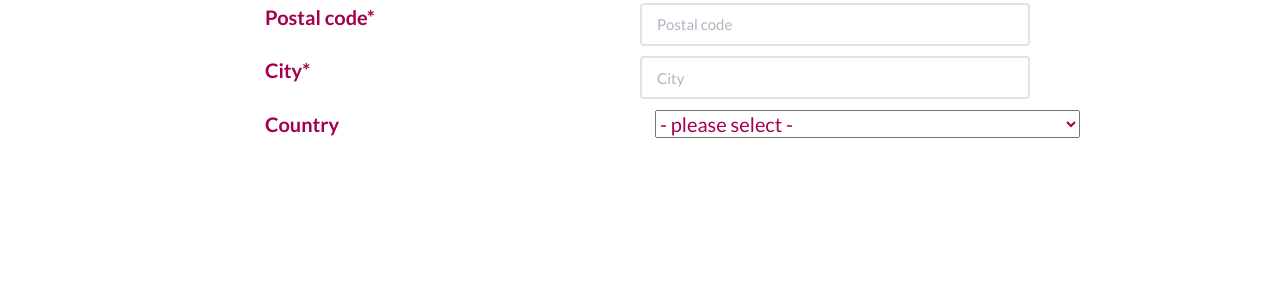
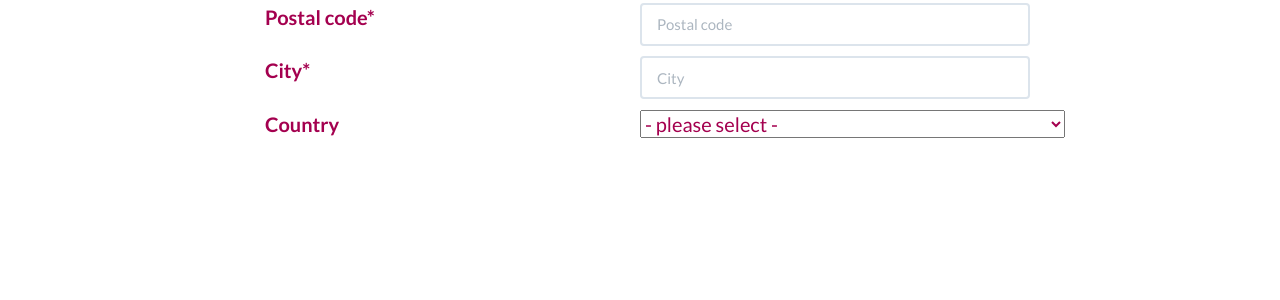
Before and after one commit to ccsc2024/ccsc2024.github.io, a Jekyll site: the page built from registration.html, in a window 1280 px wide and 900 px high, scrolled down 667 px. Shown: the part 175-475 px from the top of the window. Built offline with Jekyll 4.4.1, drawn with Linux system fonts in a browser that asks for light colours.

Commit message:
Update registration.html

```diff
--- a/registration.html
+++ b/registration.html
@@ -131,6 +131,7 @@ layout: page
         <p><label>Country</label></p>
       </div>
       <div class="col-lg-4">
+        <div class="row control-group">
           <p><select name="country" required>
           <option value="select">- please select -</option>
           <option value="af">Afghanistan</option>
@@ -375,6 +376,7 @@ layout: page
           <option value="zm">Zambia</option>
           <option value="zw">Zimbabwe</option>
         </select></p>
+        </div>
       </div>
       </form>
     </div>
```
